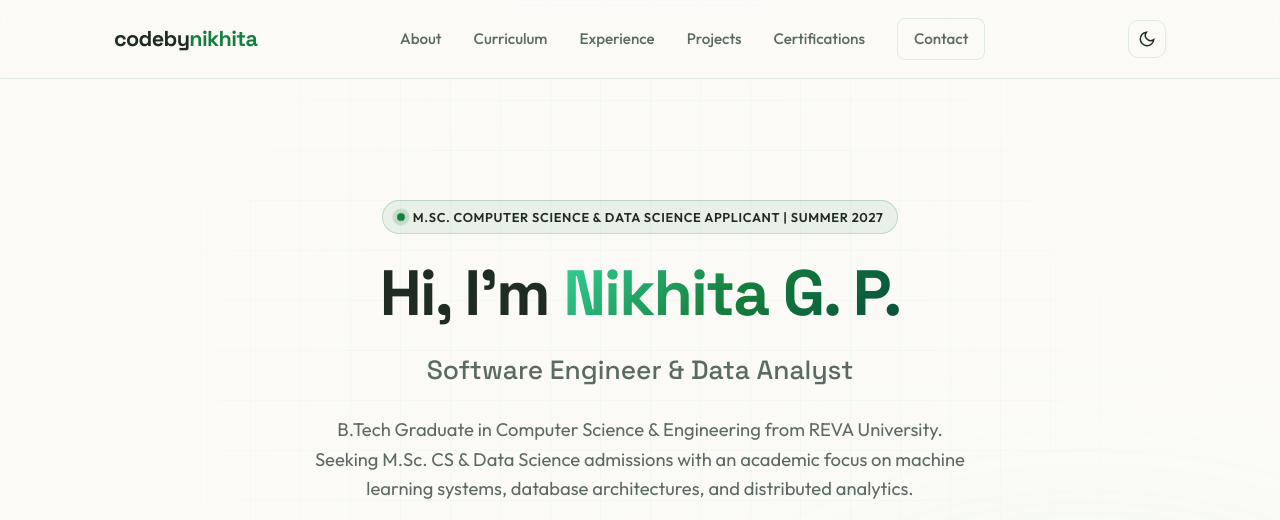
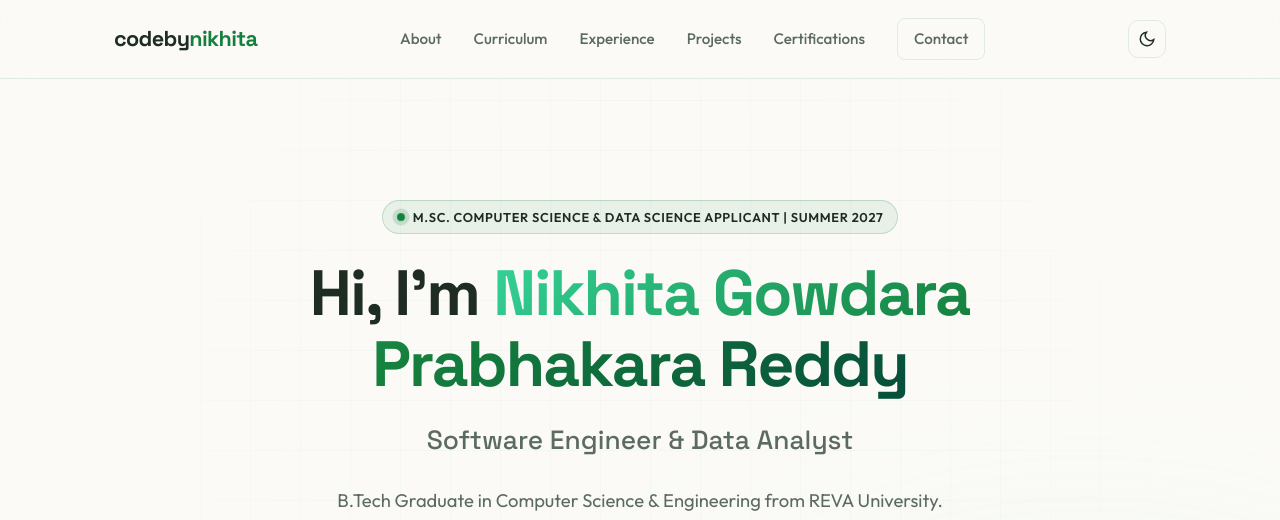
Before and after one commit to codebynikhita/codebynikhita.github.io, a plain HTML site: page index.html in a window 1280 px wide. Shown: the top 520 px of the page. Drawn offline with Linux system fonts and the light colour scheme.

Commit message:
Update portfolio name format to include full passport name

```diff
--- a/index.html
+++ b/index.html
@@ -3,7 +3,7 @@
 <head>
     <meta charset="UTF-8">
     <meta name="viewport" content="width=device-width, initial-scale=1.0">
-    <title>Nikhita G. P. | M.Sc. CS & Data Science Candidate</title>
+    <title>Nikhita Gowdara Prabhakara Reddy | M.Sc. CS & Data Science Candidate</title>
     <link rel="stylesheet" href="styles.css?v=1.6">
     <link rel="preconnect" href="https://fonts.googleapis.com">
     <link rel="preconnect" href="https://fonts.gstatic.com" crossorigin>
@@ -42,7 +42,7 @@
                     <span class="pulse-dot"></span>
                     <span class="hero-badge">M.Sc. Computer Science & Data Science Applicant | Summer 2027</span>
                 </div>
-                <h1 class="hero-title">Hi, I'm <span class="gradient-text">Nikhita G. P.</span></h1>
+                <h1 class="hero-title">Hi, I'm <span class="gradient-text">Nikhita Gowdara Prabhakara Reddy</span></h1>
                 <p class="hero-subtitle">Software Engineer & Data Analyst</p>
                 <p class="hero-desc">B.Tech Graduate in Computer Science & Engineering from REVA University. Seeking M.Sc. CS & Data Science admissions with an academic focus on machine learning systems, database architectures, and distributed analytics.</p>
                 <div class="hero-ctas">
```
